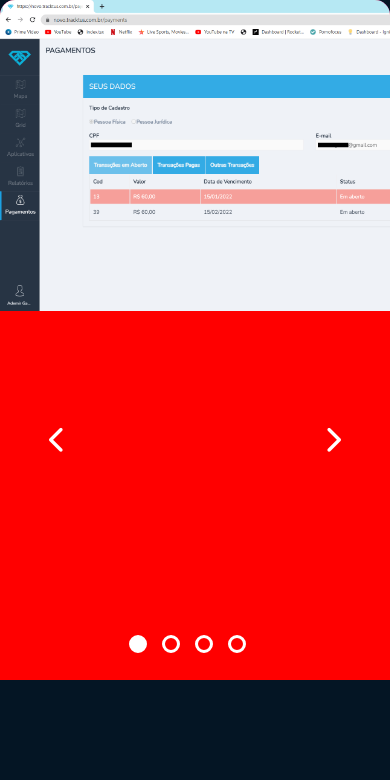
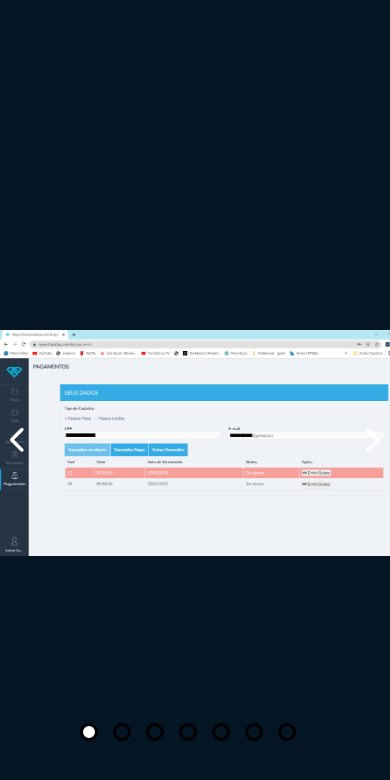
Before and after one commit to mstarkRules/img-slider-test, a plain HTML site: page index.html in a window 390 px wide. Drawn offline with Linux system fonts and the light colour scheme.

Commit message:
feat: implemented responsive styles

```diff
--- a/index.html
+++ b/index.html
@@ -29,6 +29,15 @@
           </div>
           <div class="image">
             <img src="assets/images/letmeask.png" alt="letmeask" />
+          </div>
+          <div class="image">
+            <img src="assets/images/go-restaurant.png" alt="go-restaurants" />
+          </div>
+          <div class="image">
+            <img src="assets/images/go-restaurant.png" alt="go-restaurants" />
+          </div>
+          <div class="image">
+            <img src="assets/images/go-restaurant.png" alt="go-restaurants" />
           </div>
           <div class="image">
             <img src="assets/images/go-restaurant.png" alt="go-restaurants" />
--- a/styles/styles.css
+++ b/styles/styles.css
@@ -14,13 +14,13 @@ body {
   width: 100%;
   height: 100%;
   display: flex;
+  justify-content: center;
 
-  justify-content: center;
   align-items: center;
 }
 .slider {
   width: 1030px;
-  height: 680px;
+  /* height: 680px; */
   overflow: hidden;
   /* object-fit: contain; */
 
@@ -30,15 +30,12 @@ body {
 }
 
 .slides {
-  /* width: 5120px; */
-  background-color: blue;
-  width: 5300px;
+  width: 7200px;
   display: flex;
 }
 .image {
   width: 1030px;
   height: 680px;
-  background-color: red;
 }
 
 .image img {
@@ -48,13 +45,13 @@ body {
 }
 
 #current {
-  /* margin-left: 0; */
+  margin-left: 0;
 
   transition: all ease 0.9s;
 }
 
 .btn {
-  position: absolute;
+  position: fixed;
   color: #fff;
 
   padding: 10px;
@@ -63,9 +60,8 @@ body {
   align-items: center;
   justify-content: center;
   margin-top: -5px;
-
   cursor: pointer;
-  transition: all ease 0.2s;
+  transition: all ease 0.1s;
 
   font-size: 1.7em;
 }
@@ -86,19 +82,17 @@ body {
 
 .dots {
   position: relative;
-
   width: 100%;
-
   display: flex;
   justify-content: center;
   align-items: center;
 
-  margin-top: -45px;
+  margin-top: -60px;
 }
 
 .dots div {
   transition: all ease 0.2s;
-  border: 3px solid #fff;
+  border: 3px solid #000;
   padding: 6px;
   border-radius: 50%;
   margin-right: 15px;
@@ -117,55 +111,68 @@ body {
 @media screen and (max-width: 1040px) {
   .slider {
     width: 920px;
-    height: 100%;
   }
   .image img {
     width: 920px;
-    height: auto;
-    /* object-fit: cover; */
+  }
+
+  #previous {
+    top: 50%;
+    left: 0;
+  }
+
+  #next {
+    top: 50%;
+    right: 0;
   }
 }
 @media screen and (max-width: 920px) {
   .slider {
     width: 720px;
-    height: 100%;
   }
+
   .image img {
     width: 720px;
-    height: auto;
-    object-fit: contain;
+    /* height: auto; */
+    /* object-fit: cover; */
   }
 }
 @media screen and (max-width: 720px) {
   .slider {
-    width: 580px;
-    height: 100%;
+    width: 620px;
   }
   .image img {
-    width: 580px;
-    height: auto;
+    width: 620px;
     object-fit: contain;
   }
 }
 @media screen and (max-width: 580px) {
   .slider {
-    width: 580px;
-    height: 100%;
+    width: 480px;
   }
   .image img {
-    width: 580px;
-    height: auto;
+    width: 480px;
+    object-fit: contain;
+  }
+}
+@media screen and (max-width: 480px) {
+  .slider {
+    width: 420px;
+  }
+  .image img {
+    width: 420px;
     object-fit: contain;
   }
 }
 @media screen and (max-width: 320px) {
   .slider {
-    width: 320px;
-    height: 100%;
+    min-width: 320px;
   }
+  /* .image {
+    width: 100%;
+  } */
   .image img {
-    width: 320px;
-    height: auto;
+    min-width: 320px;
     object-fit: contain;
   }
 }
```
